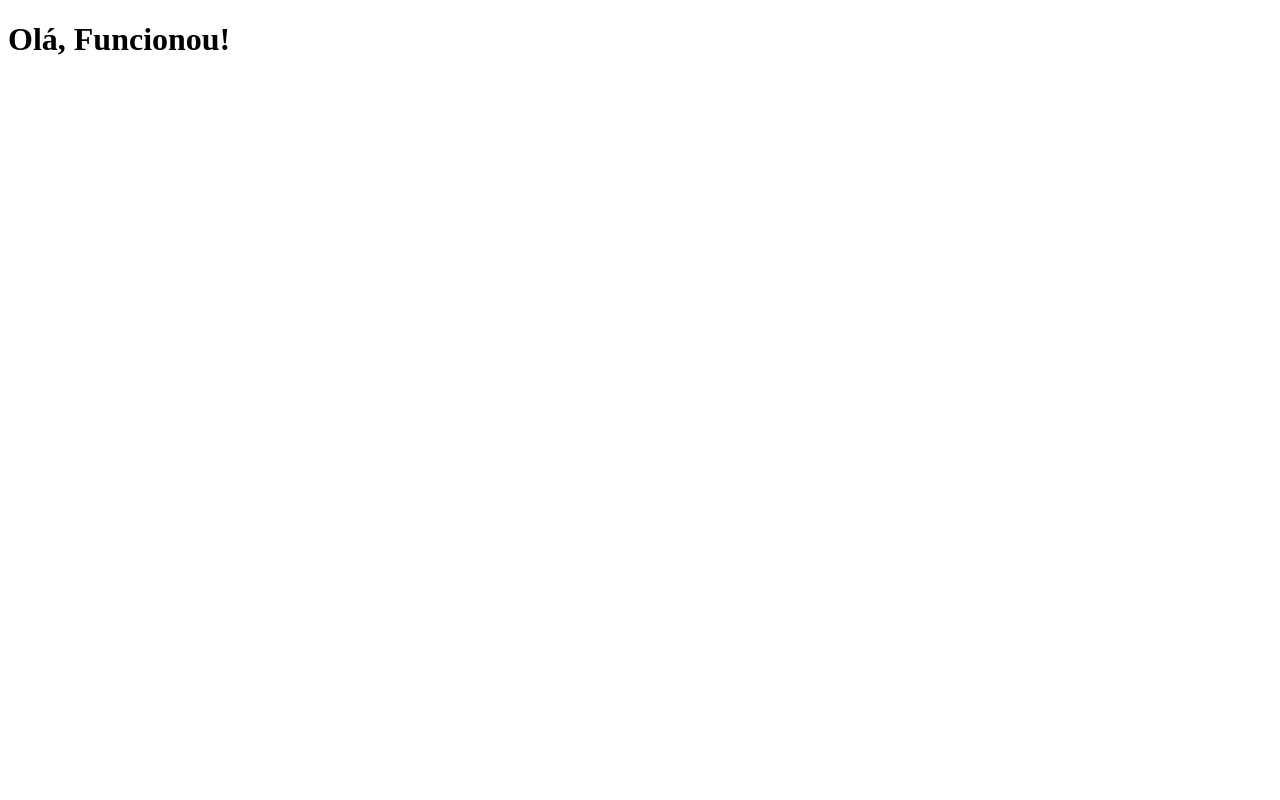
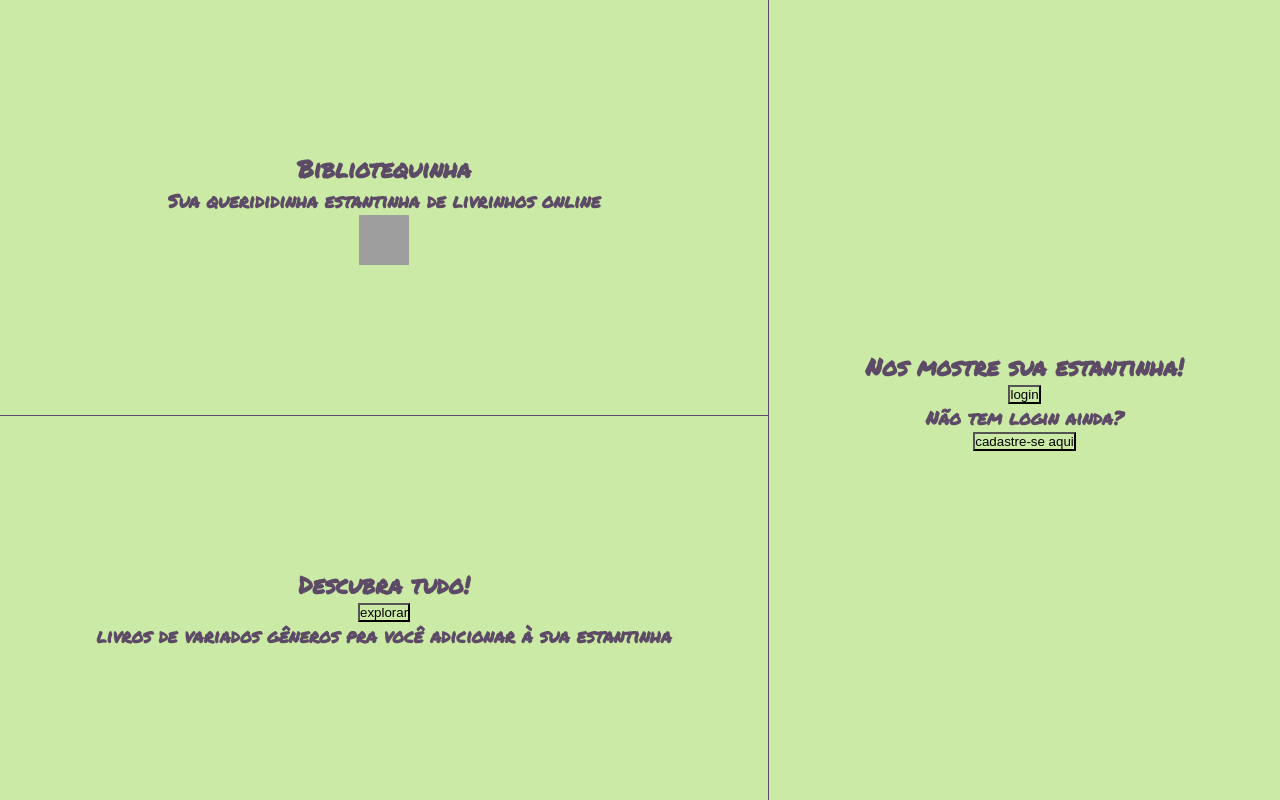
Before and after one commit to opurolel/Bibliotequinha, a Flask app: page / in a window 1280 px wide. Before the commit the page is almost empty. Run offline with Flask 3, Linux system fonts and the light colour scheme; grey boxes are pictures that could not be loaded.

Commit message:
iniciando a estruturar o front-end da pág inicial

```diff
--- /dev/null
+++ b/static/home.css
@@ -0,0 +1,55 @@
+
+body {
+    font-family: "Permanent Marker";
+    color:#5D4A66;
+}
+#container_externo {
+    width: 100%;
+    height: 100vh;
+    display: flex;
+    flex-direction: row;
+}
+
+#container_esquerda {
+    display: flex;
+    flex-direction: column;
+    flex-grow: 1;
+    border-right: 1px solid #5D4A66;
+}
+
+#container_1 {
+    display: flex;
+    flex-direction: column;
+    flex-grow: 1;
+    border-bottom: 1px solid #5D4A66;
+    justify-content: center;
+    align-items: center;
+}
+
+#container_2 {
+    display: flex;
+    flex-direction: column;
+    flex-grow: 1;
+    justify-content: center;
+    align-items: center;
+}
+
+#container_3 {
+    display: flex;
+    flex-direction: column;
+    justify-content: center;
+    align-items: center;
+}
+
+#container_direita {
+    display: flex;
+    flex-direction: column;
+    flex-grow: 1;
+    justify-content: center;
+    align-items: center;
+}
+
+img {
+    width: 50px;
+    height: 50px;
+}
--- a/static/style.css
+++ b/static/style.css
@@ -0,0 +1,7 @@
+
+* {
+    margin: 0;
+    padding: 0;
+    box-sizing: border-box;
+    background-color: #CBEAA6;
+}
--- a/templates/index.html
+++ b/templates/index.html
@@ -5,9 +5,35 @@
     <meta name="viewport" content="width=device-width, initial-scale=1.0">
     <title>Bibliotequinha</title>
     <link rel="stylesheet" href="{{ url_for('static', filename='style.css') }}">
+    <link rel="stylesheet" href="{{ url_for('static', filename='home.css') }}">
+    <link rel="preconnect" href="https://fonts.googleapis.com">
+    <link rel="preconnect" href="https://fonts.gstatic.com" crossorigin>
+    <link href="https://fonts.googleapis.com/css2?family=Permanent+Marker&display=swap" rel="stylesheet">
 </head>
+
 <body>
-    <h1>Olá, {{teste2}}!</h1>
+    <div id="container_externo">
+        <div id="container_esquerda">
+            <section id="container_1">
+                <h1>Bibliotequinha</h1>
+                <h3>Sua querididinha estantinha de livrinhos online</h3>
+                <img src="https://cdn-icons-png.flaticon.com/512/171/171322.png" alt="logo_bibliotequinha">
+            </section>
+            <section id="container_2">
+                <h1>Descubra tudo!</h1>
+                <button>explorar</button>
+                <h3>livros de variados gêneros pra você adicionar à sua estantinha</h3>
+            </section>
+        </div>
+        <div id="container_direita">
+            <section id="container_3">
+                <h1>Nos mostre sua estantinha!</h1>
+                <button>login</button>
+                <h3>Não tem login ainda?</h3>
+                <button>cadastre-se aqui</button>
+            </section>
+        </div>
+    </div>
     <script src="{{ url_for('static', filename='script.js') }}"></script>
 </body>
 </html>
```
